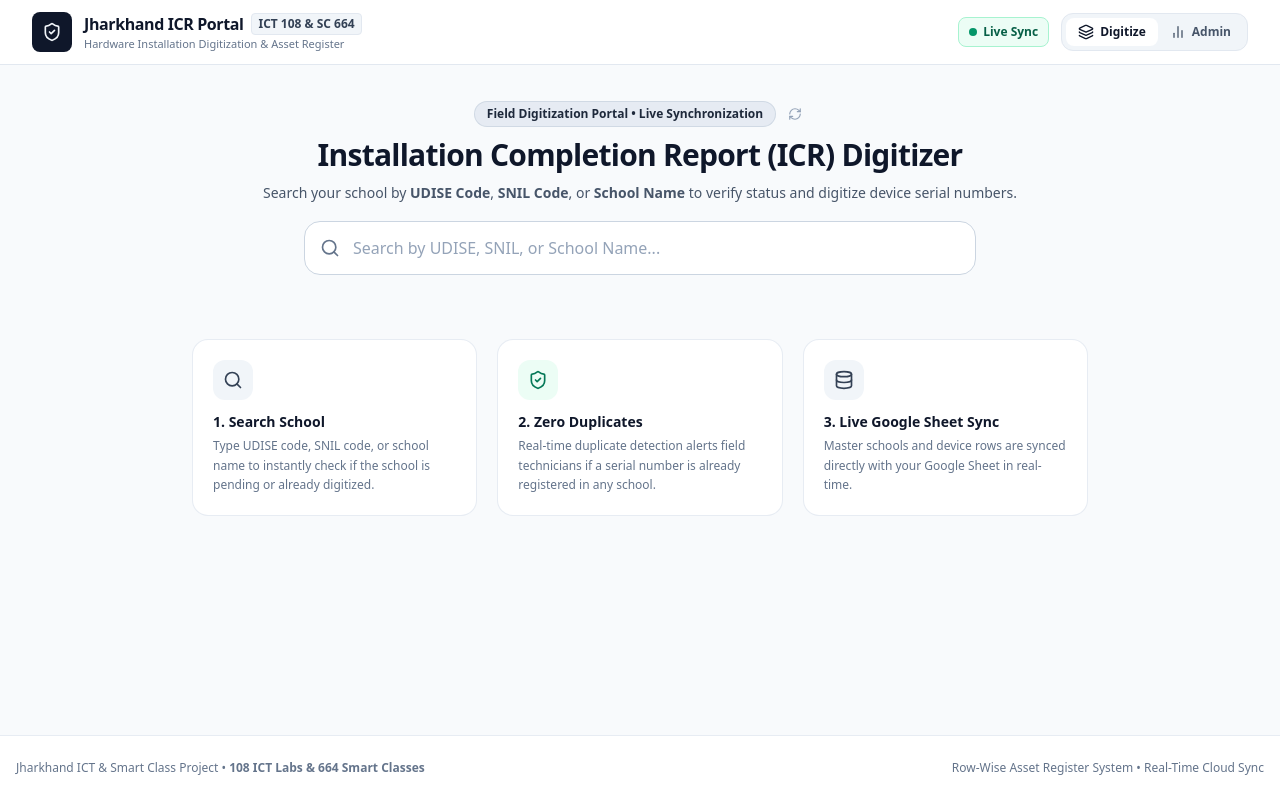
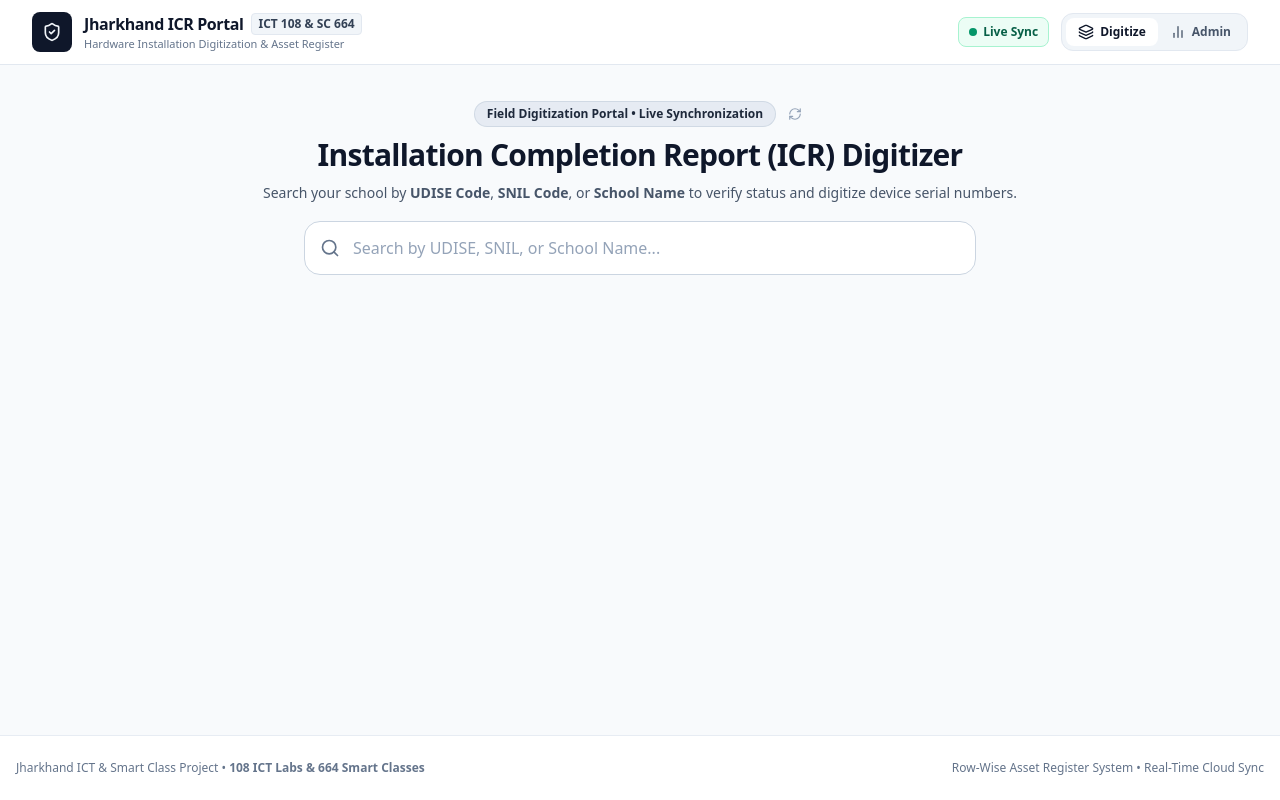
Before and after one commit to avschoolnetvijay/jharkhand-icr-portal, a React (Vite) app: page / in a window 1280 px wide. Built offline with nearby package versions, Linux system fonts and the light colour scheme; no server answers.

Commit message:
Simplify UI: remove informational placeholder cards below search bar

```diff
--- a/src/App.jsx
+++ b/src/App.jsx
@@ -8,7 +8,7 @@ import AdminDashboard from './components/AdminDashboard';
 import SettingsModal from './components/SettingsModal';
 import defaultSchools from './data/schools_master.json';
 import { fetchSchoolStatusMap, fetchMasterSchools, getApiUrl, getCachedStatusMap, getCachedMasterSchools } from './services/api';
-import { Search, ShieldCheck, Database, RefreshCw, AlertTriangle, Cloud } from 'lucide-react';
+import { RefreshCw, AlertTriangle, Cloud } from 'lucide-react';
 
 export default function App() {
   const [schools, setSchools] = useState(() => getCachedMasterSchools());
@@ -189,46 +189,7 @@ export default function App() {
                   />
                 )}
               </div>
-            ) : (
-              /* Informational Placeholder Cards */
-              <div className="max-w-4xl mx-auto grid grid-cols-1 sm:grid-cols-3 gap-4 sm:gap-5 pt-4">
-                <div className="bg-white p-5 rounded-2xl border border-slate-200/80 shadow-xs hover:border-slate-300 transition-colors">
-                  <div className="h-10 w-10 rounded-xl bg-slate-100 flex items-center justify-center text-slate-700 mb-3">
-                    <Search className="h-5 w-5" />
-                  </div>
-                  <h3 className="text-sm font-bold text-slate-900 mb-1">
-                    1. Search School
-                  </h3>
-                  <p className="text-xs text-slate-500 leading-relaxed">
-                    Type UDISE code, SNIL code, or school name to instantly check if the school is pending or already digitized.
-                  </p>
-                </div>
-
-                <div className="bg-white p-5 rounded-2xl border border-slate-200/80 shadow-xs hover:border-slate-300 transition-colors">
-                  <div className="h-10 w-10 rounded-xl bg-emerald-50 flex items-center justify-center text-emerald-700 mb-3">
-                    <ShieldCheck className="h-5 w-5" />
-                  </div>
-                  <h3 className="text-sm font-bold text-slate-900 mb-1">
-                    2. Zero Duplicates
-                  </h3>
-                  <p className="text-xs text-slate-500 leading-relaxed">
-                    Real-time duplicate detection alerts field technicians if a serial number is already registered in any school.
-                  </p>
-                </div>
-
-                <div className="bg-white p-5 rounded-2xl border border-slate-200/80 shadow-xs hover:border-slate-300 transition-colors">
-                  <div className="h-10 w-10 rounded-xl bg-slate-100 flex items-center justify-center text-slate-700 mb-3">
-                    <Database className="h-5 w-5" />
-                  </div>
-                  <h3 className="text-sm font-bold text-slate-900 mb-1">
-                    3. Live Google Sheet Sync
-                  </h3>
-                  <p className="text-xs text-slate-500 leading-relaxed">
-                    Master schools and device rows are synced directly with your Google Sheet in real-time.
-                  </p>
-                </div>
-              </div>
-            )}
+            ) : null}
           </div>
         ) : (
           /* Admin Dashboard View */
```
